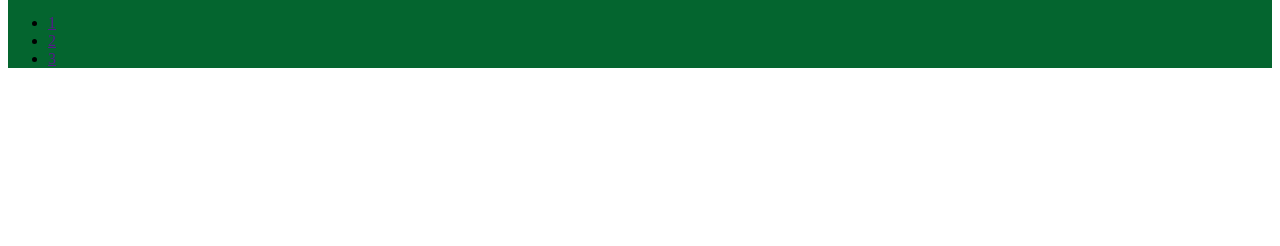
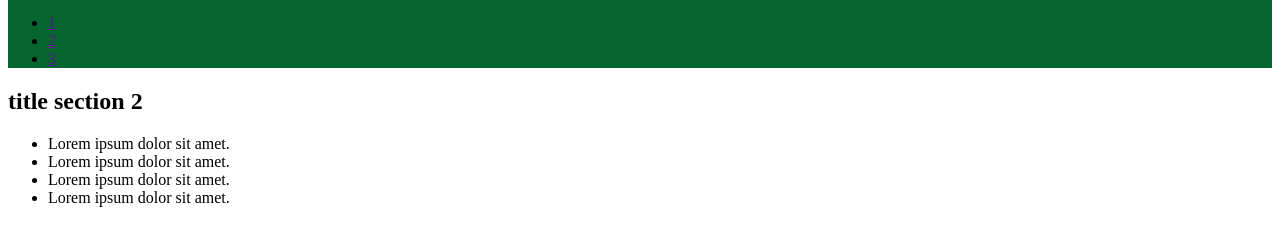
Before and after one commit to SergeyKorobka/test-proj-124-18, a plain HTML site: page index.html in a window 1280 px wide. Shown: the part 28-274 px from the top of the page. Drawn offline with Linux system fonts and the light colour scheme.

Commit message:
add section2

```diff
--- a/index.html
+++ b/index.html
@@ -19,5 +19,19 @@
         </ul>
       </nav>
     </header>
+    <main>
+      <section>
+        <div class="container">
+          <h2>title section 2</h2>
+
+          <ul>
+            <li>Lorem ipsum dolor sit amet.</li>
+            <li>Lorem ipsum dolor sit amet.</li>
+            <li>Lorem ipsum dolor sit amet.</li>
+            <li>Lorem ipsum dolor sit amet.</li>
+          </ul>
+        </div>
+      </section>
+    </main>
   </body>
 </html>
```
